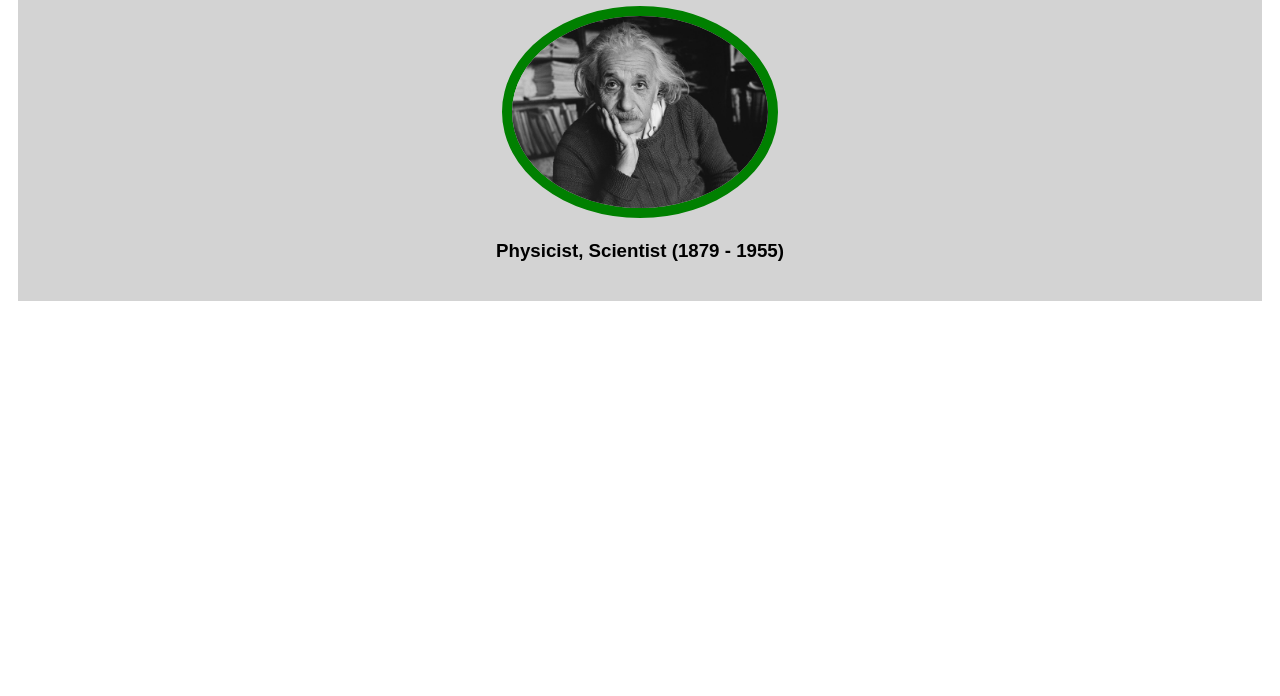
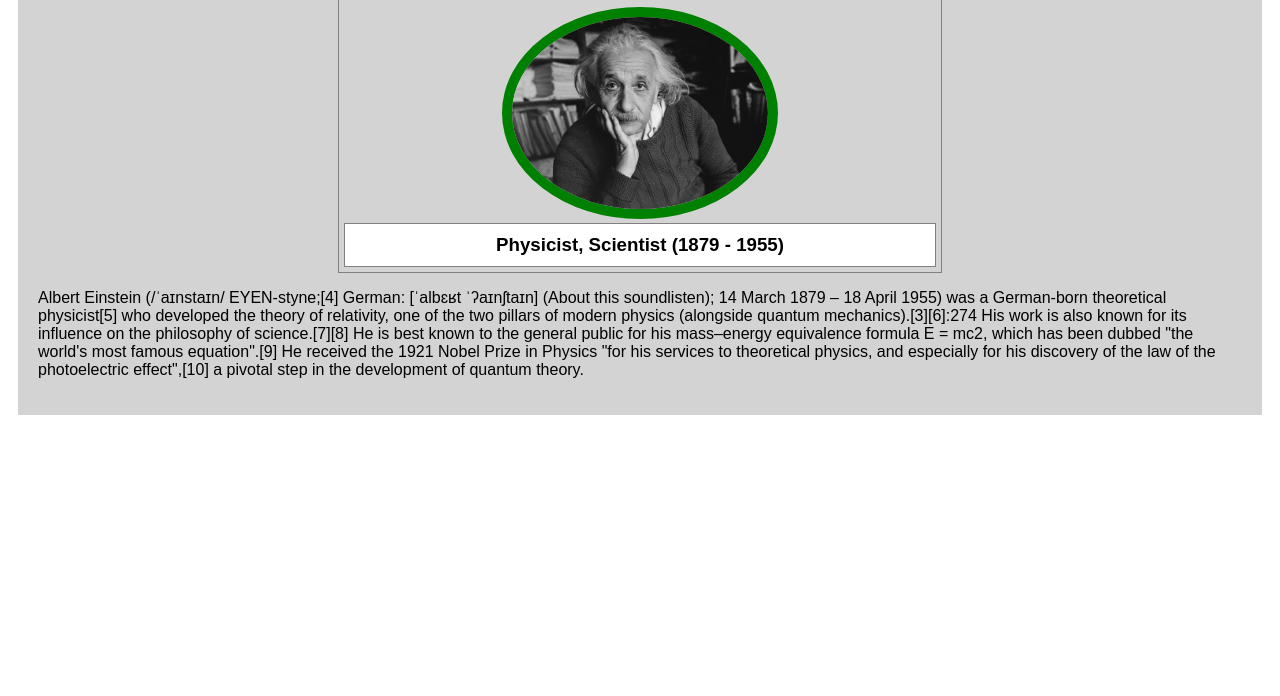
Before and after one commit to linhgt/Tribute, a plain HTML site: page index.html in a window 1280 px wide. Shown: the part 104-800 px from the top of the page. Drawn offline with Linux system fonts and the light colour scheme.

Commit message:
style the picture and title

```diff
--- a/assets/css/style.css
+++ b/assets/css/style.css
@@ -10,8 +10,20 @@ body{
 }
 
 #picture-title{
-    width:100%;
+    width:50%;
     text-align: center;
+    border:1px solid grey;
+    margin:auto;
+}
+
+#picture-title h3{
+    border: 1px solid grey;
+    background-color: white;
+    padding: 10px 0 10px 0;
+    margin-left:5px;
+    margin-right:5px;
+    margin-bottom:5px;
+    margin-top:0px;
 }
 
 .wrapper img{
--- a/index.html
+++ b/index.html
@@ -13,6 +13,7 @@
             <img src="assets/img/Albert-picture.jpg">
             <h3>Physicist, Scientist (1879 - 1955)</h3>
         </div>
+        <p>Albert Einstein (/ˈaɪnstaɪn/ EYEN-styne;[4] German: [ˈalbɛʁt ˈʔaɪnʃtaɪn] (About this soundlisten); 14 March 1879 – 18 April 1955) was a German-born theoretical physicist[5] who developed the theory of relativity, one of the two pillars of modern physics (alongside quantum mechanics).[3][6]:274 His work is also known for its influence on the philosophy of science.[7][8] He is best known to the general public for his mass–energy equivalence formula E = mc2, which has been dubbed "the world's most famous equation".[9] He received the 1921 Nobel Prize in Physics "for his services to theoretical physics, and especially for his discovery of the law of the photoelectric effect",[10] a pivotal step in the development of quantum theory.</p>
     </div>
 
 </body>
```
